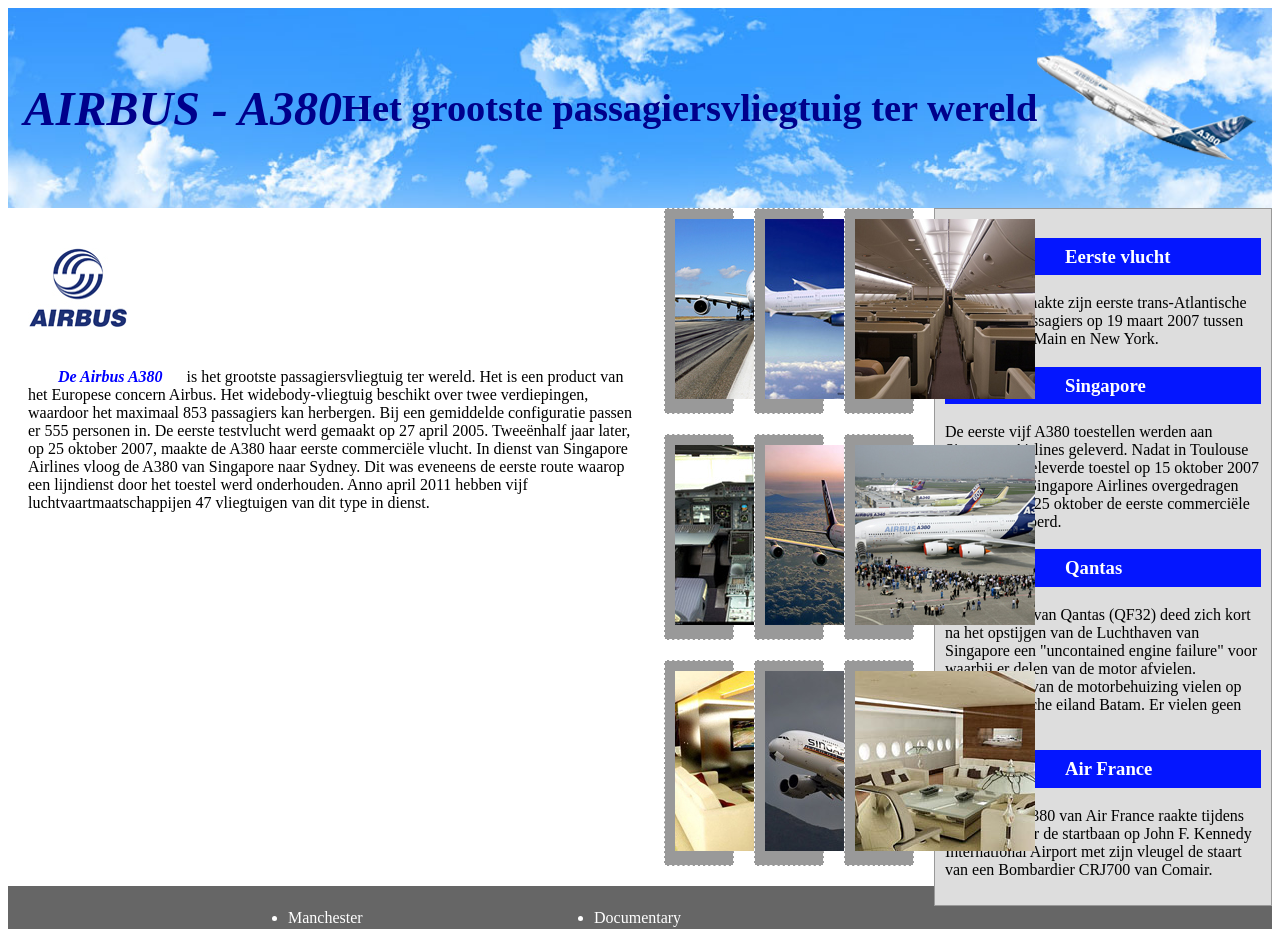
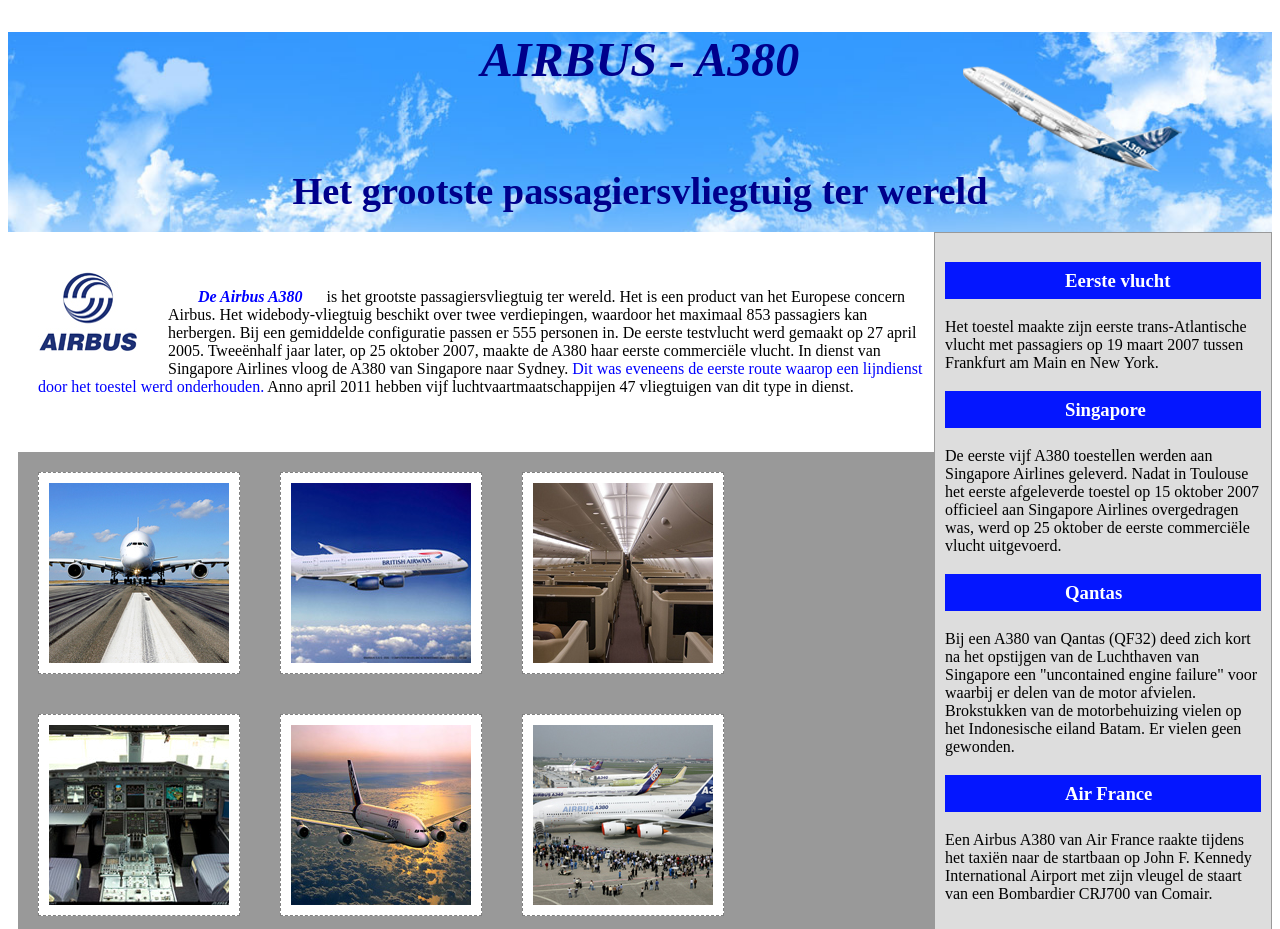
Before and after one commit to ArneVergote/Labo3, a plain HTML site: page Labo_9/airbus.html in a window 1280 px wide. Shown: the top 929 px of the page. Drawn offline with Linux system fonts and the light colour scheme.

Commit message:
Update styles.css

```diff
--- a/Labo_9/styles.css
+++ b/Labo_9/styles.css
@@ -15,7 +15,6 @@ header{
     background-image: url("images/bgsky3.jpg");
     height: 200px;
     background-size: cover;
-    display: flex;
     align-items: center;
     justify-content: center;
     position: relative;
@@ -36,9 +35,11 @@ footer{
 .airplane {
     right: 90px;
     bottom: 60px;
+    position: absolute;
 }
 main {
-    display: flex;
+    width: 75%;
+    margin-left: 10px;
 }
 article{
     margin-top: 20px;
@@ -55,16 +56,17 @@ article{
 .gallery {
     display: flex;
     flex-wrap: wrap;
-    justify-content: flex-start;
+    margin-right: 20px;
+    background-color: #999999;
+    margin-left: -10px;
 }
 .foto {
-    background-color: #999999;
-    margin-right: 20px;
-    margin-bottom: 20px;
+    width: 180px;
+    height: 180px;
+    background-color: white;
     padding: 10px;
-    border: 1px dashed white;
-    width: calc(33.33% - 20px);
-    box-sizing: border-box;
+    border: 1px dashed grey;
+    margin: 20px 20px 20px 20px;
 }
 article{
     background-color: white;
@@ -84,7 +86,11 @@ h3{
     line-height: 2em;
     padding-left: 120px;
 }
+article>p>span{
+    color: blue;
+}
 .airbus-logo {
+    float: left;
     margin-right: 30px;
     margin-bottom: 20px;
 }
```
